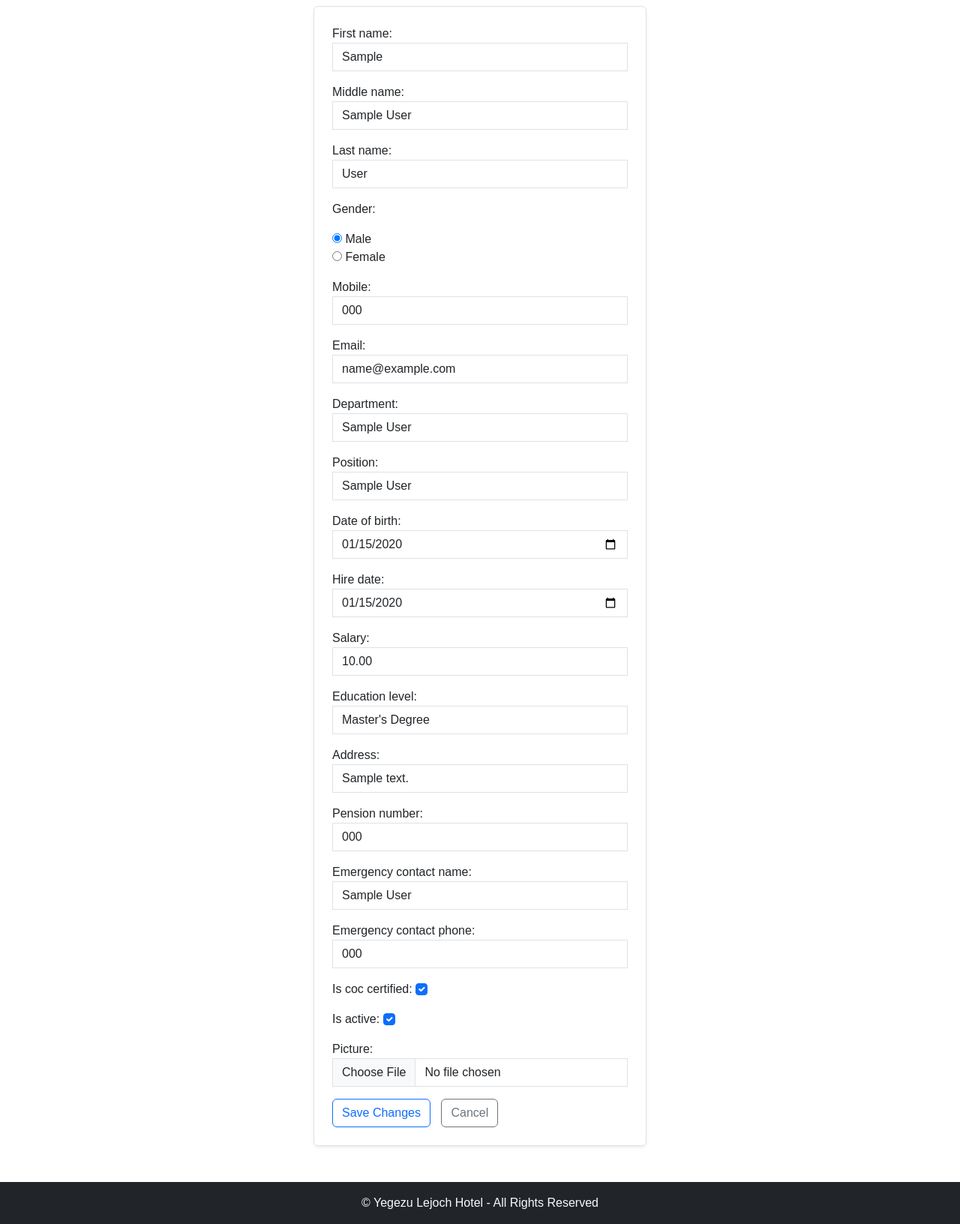
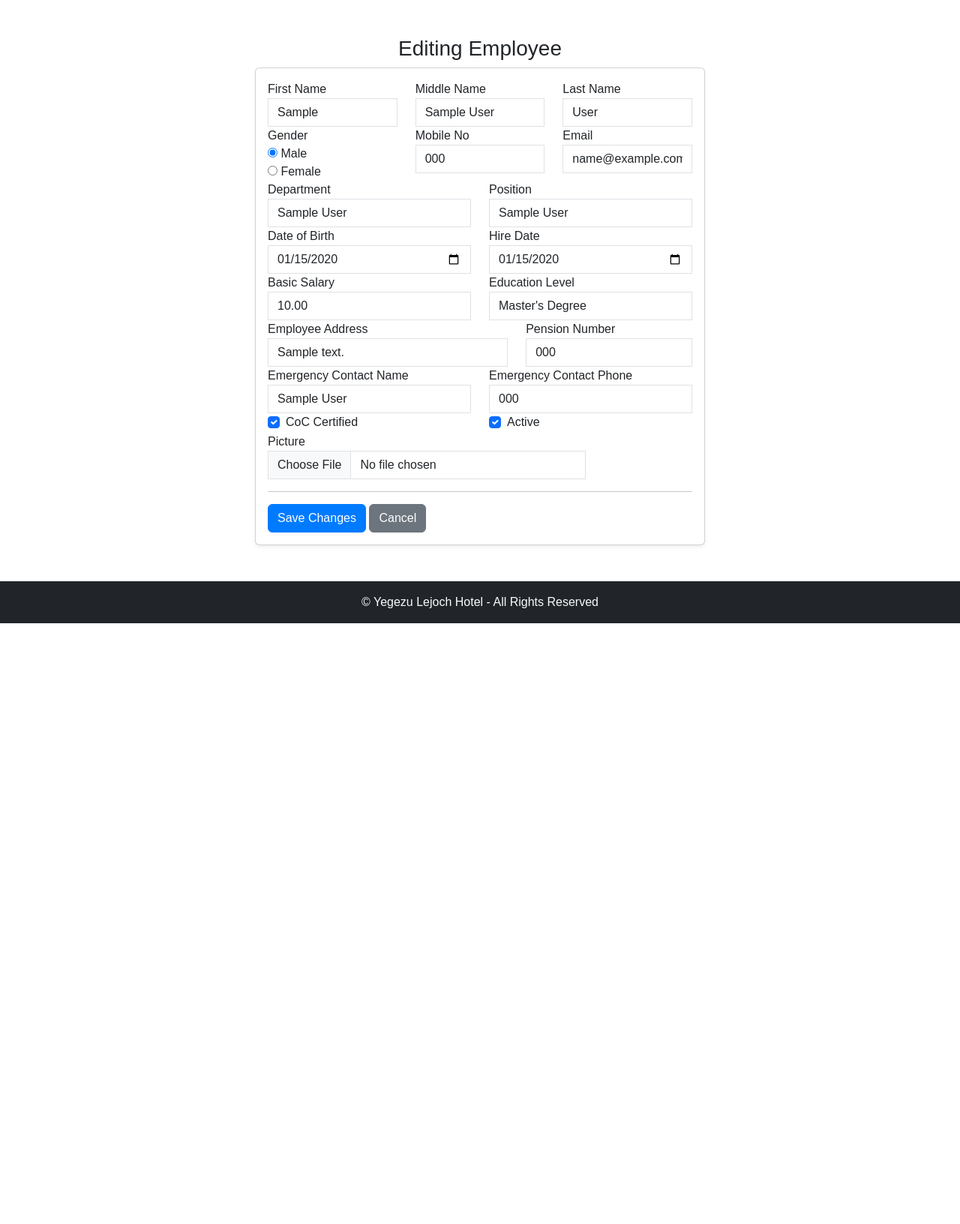
Before and after one commit to Mesele9/erp_django, a Django app: page /hrms/employees/update/1/ in a window 1280 px wide. Shown: the part 58-1690 px from the top of the page at 75% size. After the commit the page ends 889 px from the top, so only its background shows below. Run offline with Django 4.2, Linux system fonts and the light colour scheme; a user stored in the database is signed in; tables that the repository leaves empty hold one stand-in row (values such as "Sample post").

```diff
--- a/employee_management/forms.py
+++ b/employee_management/forms.py
@@ -43,6 +43,27 @@ class EmployeeForm(forms.ModelForm):
             'is_active': forms.CheckboxInput(attrs={'class': 'form-check-input'}),
             'picture': forms.FileInput(attrs={'class': 'form-control'}),
         }
+        labels = {
+            'first_name': 'First Name',
+            'middle_name': 'Middle Name',
+            'last_name': 'Last Name',
+            'gender': 'Gender',
+            'mobile': 'Mobile No',
+            'email': 'Email',
+            'department': 'Department',
+            'position': 'Position',
+            'date_of_birth': 'Date of Birth',
+            'hire_date': 'Hire Date',
+            'salary': 'Basic Salary',
+            'education_level': 'Education Level',
+            'address': 'Employee Address',
+            'pension_number': 'Pension Number',
+            'emergency_contact_name': 'Emergency Contact Name',
+            'emergency_contact_phone': 'Emergency Contact Phone',
+            'is_coc_certified': 'CoC Certified',
+            'is_active': 'Active',
+            'picture': 'Picture',
+        }
 
 
 class EmployeeFilterForm(forms.Form):
--- a/employee_management/templates/employee_form.html
+++ b/employee_management/templates/employee_form.html
@@ -1,30 +1,141 @@
 {% extends 'base.html' %}
 
 {% block title %}
-
+    {% if employee %}Edit Employee{% else %}Add Employee{% endif %}
 {% endblock %}
 
 {% block content %}
+<div class="container mt-5">
     <h3 class="text-center">
+        {% if employee %}Editing Employee{% else %}Add Employee{% endif %}
     </h3>
-<div class="container">
     <div class="row justify-content-center">
-        <div class="col-md-6">
-            <div class="border p-4 rounded shadow-sm">
+        <div class="col-md-8">
+            <div class="card shadow-sm">
+                <div class="card-body">
                     <form method="post" enctype="multipart/form-data">
                         {% csrf_token %}
 
-                    {{ form.as_p }}
+                        <div class="row">
+                            <div class="form-group col-md-4">
+                                {{ form.first_name.label }}
+                                {{ form.first_name }}
+                            </div>
+                            <div class="form-group col-md-4">
+                                {{ form.middle_name.label }}
+                                {{ form.middle_name }}
+                            </div>
+                            <div class="form-group col-md-4">
+                                {{ form.last_name.label }}
+                                {{ form.last_name }}
+                            </div>
+                        </div>
 
-                    <div class="mt-3">
-                        <button type="submit" class="btn btn-outline-primary" style="margin-right: 10px;">
+                        <div class="row">
+                            <div class="form-group col-md-4">
+                                {{ form.gender.label }}
+                                {{ form.gender }}
+                            </div>
+                            <div class="form-group col-md-4">
+                                {{ form.mobile.label }}
+                                {{ form.mobile }}
+                            </div>
+                            <div class="form-group col-md-4">
+                                {{ form.email.label }}
+                                {{ form.email }}
+                            </div>
+                        </div>
+
+                        <div class="row">
+                            <div class="form-group col-md-6">
+                                {{ form.department.label }}
+                                {{ form.department }}
+                            </div>
+                            <div class="form-group col-md-6">
+                                {{ form.position.label }}
+                                {{ form.position }}
+                            </div>
+                        </div>
+
+                        <div class="row">
+                            <div class="form-group col-md-6">
+                                {{ form.date_of_birth.label }}
+                                {{ form.date_of_birth }}
+                            </div>
+                            <div class="form-group col-md-6">
+                                {{ form.hire_date.label }}
+                                {{ form.hire_date }}
+                            </div>
+                        </div>
+
+                        <div class="row">
+                            <div class="form-group col-md-6">
+                                {{ form.salary.label }}
+                                {{ form.salary }}
+                            </div>
+                            <div class="form-group col-md-6">
+                                {{ form.education_level.label }}
+                                {{ form.education_level }}
+                            </div>
+                        </div>
+
+                        <div class="row">
+                            <div class="form-group col-md-7">
+                                {{ form.address.label }}
+                                {{ form.address }}
+                            </div>
+
+                            <div class="form-group col-md-5">
+                                {{ form.pension_number.label }}
+                                {{ form.pension_number }}
+                            </div>
+                        </div>
+
+                        <div class="row">
+                            <div class="form-group col-md-6">
+                                {{ form.emergency_contact_name.label }}
+                                {{ form.emergency_contact_name }}
+                            </div>
+
+                            <div class="form-group col-md-6">
+                                {{ form.emergency_contact_phone.label }}
+                                {{ form.emergency_contact_phone }}
+                            </div>
+                        </div>
+
+                        <div class="row">
+                            <div class="form-group col-md-6">
+                                <div class="form-check">
+                                    {{ form.is_coc_certified }}
+                                    {{ form.is_coc_certified.label }}
+                                </div>
+                            </div>
+                            <div class="form-group col-md-6">
+                                <div class="form-check">
+                                    {{ form.is_active }}
+                                    {{ form.is_active.label }}
+                                </div>
+                            </div>
+                        </div>
+
+                            <div class="form-group col-md-9">
+                                {{ form.picture.label }}
+                                {{ form.picture }}
+                            </div>
+
+                        <hr>
+                        <div class="row mt-3">
+                            <div class="col-md-12 text-right">
+                                <button type="submit" class="btn btn-primary">
                                     {% if employee %}Save Changes{% else %}Register Employee{% endif %}
                                 </button>
-                        <a href="{% url 'employee_list' %}" class="btn btn-outline-secondary">Cancel</a>
+                                <a href="{% url 'employee_list' %}" class="btn btn-secondary">Cancel</a>
+                            </div>
                         </div>
                     </form>
                 </div>
             </div>
         </div>
     </div>
+</div>
 {% endblock %}
```
Lines whose indentation alone changed are shown as unchanged.
